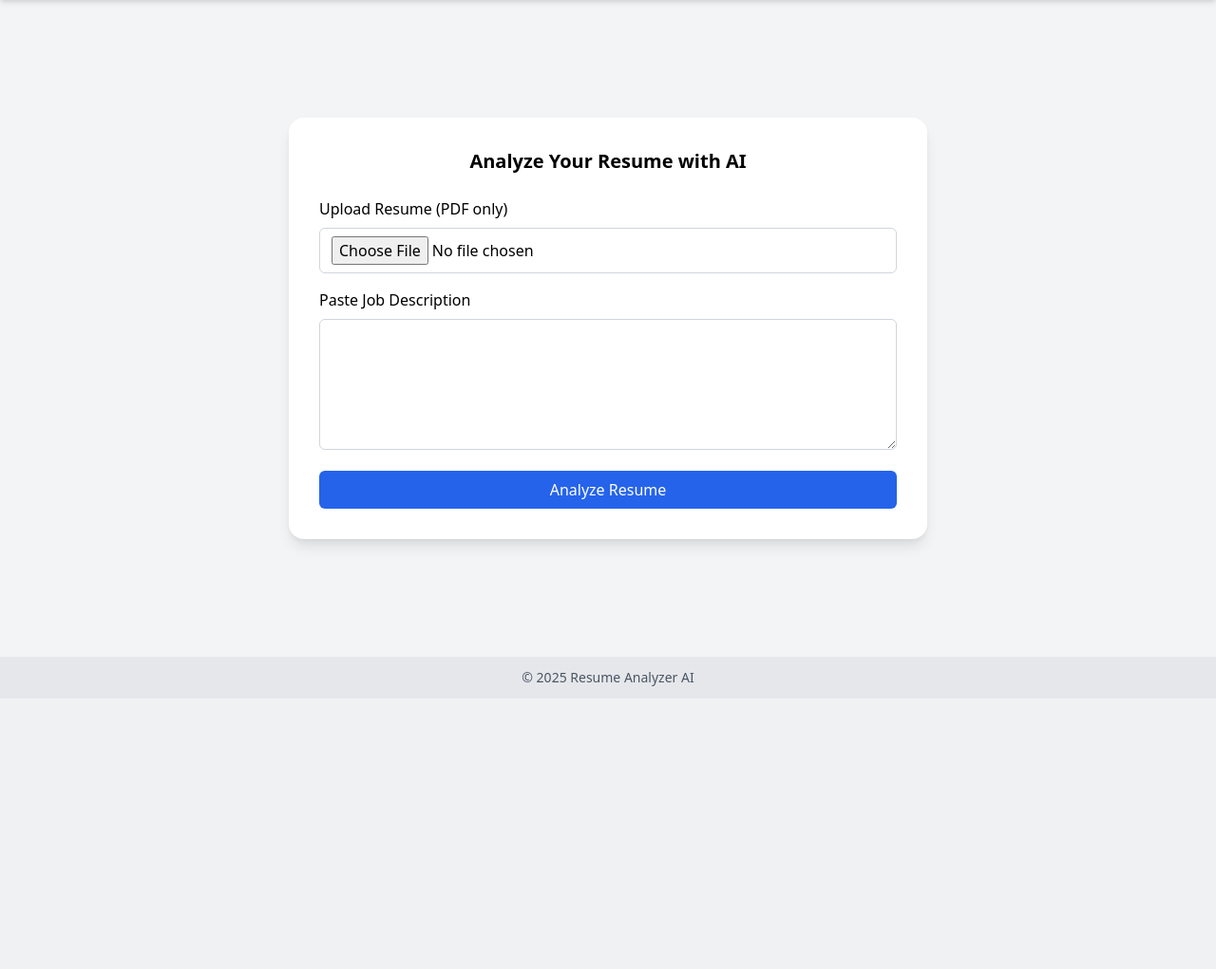
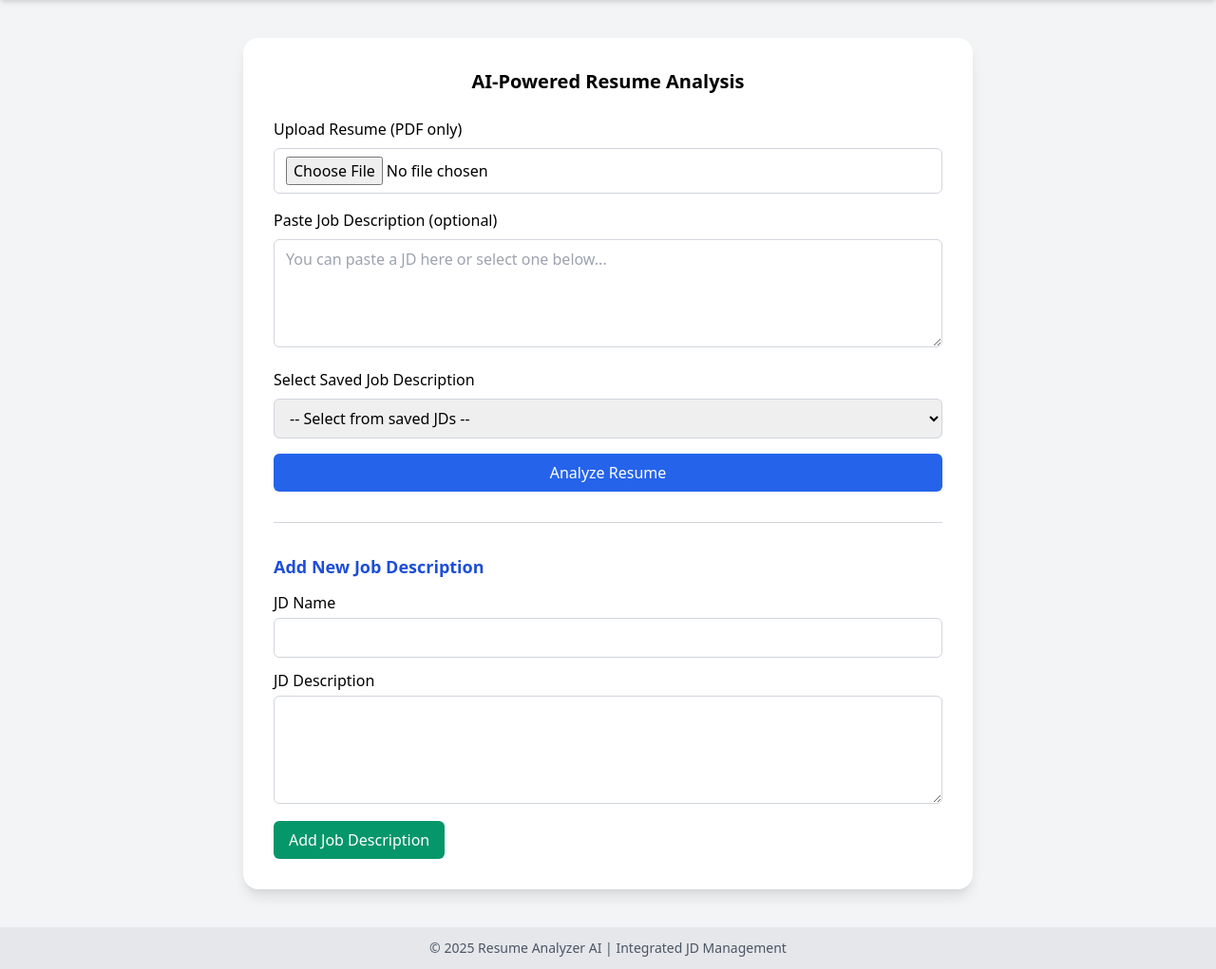
Before and after one commit to piyush6097/-Resume-Analyzer, a Flask app: page / in a window 1280 px wide. Shown: the part 64-1085 px from the top of the page at 95% size. Before the commit the page ends 787 px from the top, so only its background shows below. Run offline with Flask 3, Linux system fonts and the light colour scheme; tables that the repository leaves empty hold one stand-in row (values such as "Sample post").

Commit message:
Update index.html

```diff
--- a/templates/index.html
+++ b/templates/index.html
@@ -15,22 +15,37 @@
 
   <!-- Main Content -->
   <main class="flex-grow flex items-center justify-center py-10">
-    <div class="bg-white shadow-lg rounded-2xl p-8 w-full max-w-2xl">
+    <div class="bg-white shadow-lg rounded-2xl p-8 w-full max-w-3xl">
 
-      <h2 class="text-xl font-semibold text-center mb-6">Analyze Your Resume with AI</h2>
+      <h2 class="text-xl font-semibold text-center mb-6">AI-Powered Resume Analysis</h2>
 
       <!-- Upload Form -->
       <form action="/" method="POST" enctype="multipart/form-data" class="space-y-4">
+        <!-- Resume Upload -->
         <div>
           <label class="block mb-2 font-medium">Upload Resume (PDF only)</label>
           <input type="file" name="resume" accept=".pdf" required
                  class="w-full border border-gray-300 rounded-md px-3 py-2 focus:ring-blue-500 focus:border-blue-500">
         </div>
 
+        <!-- Job Description Text -->
         <div>
-          <label class="block mb-2 font-medium">Paste Job Description</label>
-          <textarea name="job_description" rows="5" required
-                    class="w-full border border-gray-300 rounded-md px-3 py-2 focus:ring-blue-500 focus:border-blue-500"></textarea>
+          <label class="block mb-2 font-medium">Paste Job Description (optional)</label>
+          <textarea name="job_description" rows="4"
+                    class="w-full border border-gray-300 rounded-md px-3 py-2 focus:ring-blue-500 focus:border-blue-500"
+                    placeholder="You can paste a JD here or select one below..."></textarea>
+        </div>
+
+        <!-- JD Dropdown -->
+        <div>
+          <label class="block mb-2 font-medium">Select Saved Job Description</label>
+          <select name="jd_id"
+                  class="w-full border border-gray-300 rounded-md px-3 py-2 focus:ring-blue-500 focus:border-blue-500">
+            <option value="">-- Select from saved JDs --</option>
+            {% for jd in jds %}
+              <option value="{{ jd[0] }}">{{ jd[1] }}</option>
+            {% endfor %}
+          </select>
         </div>
 
         <button type="submit"
@@ -39,18 +54,39 @@
         </button>
       </form>
 
-      <!-- Display Result -->
+      <!-- Add JD Section -->
+      <hr class="my-8 border-gray-300">
+      <h3 class="text-lg font-semibold text-blue-700 mb-3">Add New Job Description</h3>
+      <form action="/admin/jd/add" method="POST" class="space-y-3">
+        <div>
+          <label class="block mb-1 font-medium">JD Name</label>
+          <input type="text" name="name" required
+                 class="w-full border border-gray-300 rounded-md px-3 py-2 focus:ring-blue-500 focus:border-blue-500">
+        </div>
+        <div>
+          <label class="block mb-1 font-medium">JD Description</label>
+          <textarea name="description" rows="4" required
+                    class="w-full border border-gray-300 rounded-md px-3 py-2 focus:ring-blue-500 focus:border-blue-500"></textarea>
+        </div>
+        <button type="submit"
+                class="bg-green-600 hover:bg-green-700 text-white font-medium py-2 px-4 rounded-md transition">
+          Add Job Description
+        </button>
+      </form>
+
+      <!-- Results -->
       {% if result %}
       <div class="bg-gray-50 border border-gray-200 rounded-xl p-6 mt-8 shadow-sm">
         <h3 class="text-lg font-semibold mb-3 text-blue-700">Analysis Result</h3>
 
-        {% if result.raw_text %}
-          <pre class="whitespace-pre-wrap text-gray-800">{{ result.raw_text }}</pre>
+        {% if result.cached %}
+          <p class="text-green-700 font-semibold mb-2">✅ Cached Result</p>
+          <p><strong>Match Score:</strong> {{ result.score }}/100</p>
+          <p><strong>Resume Hash:</strong> {{ result.resume_hash }}</p>
         {% else %}
-          <p><strong>Match Score:</strong> {{ result.score or 'N/A' }}</p>
-          <p><strong>Missing Skills / Keywords:</strong>
-            {{ result.missing or result.missing_keywords or 'N/A' }}</p>
-          <p><strong>Summary:</strong> {{ result.summary or '' }}</p>
+          <p><strong>Match Score:</strong> {{ result.score }}/100</p>
+          <pre class="whitespace-pre-wrap text-gray-800 mt-3">{{ result.raw_text }}</pre>
+          <p class="mt-2 text-sm text-gray-600"><strong>Resume Hash:</strong> {{ result.resume_hash }}</p>
         {% endif %}
       </div>
       {% endif %}
@@ -60,7 +96,7 @@
 
   <!-- Footer -->
   <footer class="bg-gray-200 text-center text-sm py-3 text-gray-600">
-    © 2025 Resume Analyzer AI
+    © 2025 Resume Analyzer AI | Integrated JD Management
   </footer>
 
 </body>
```
